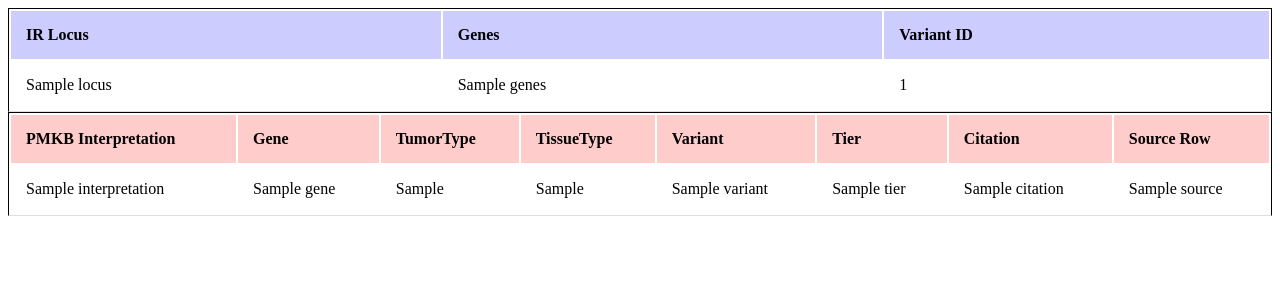
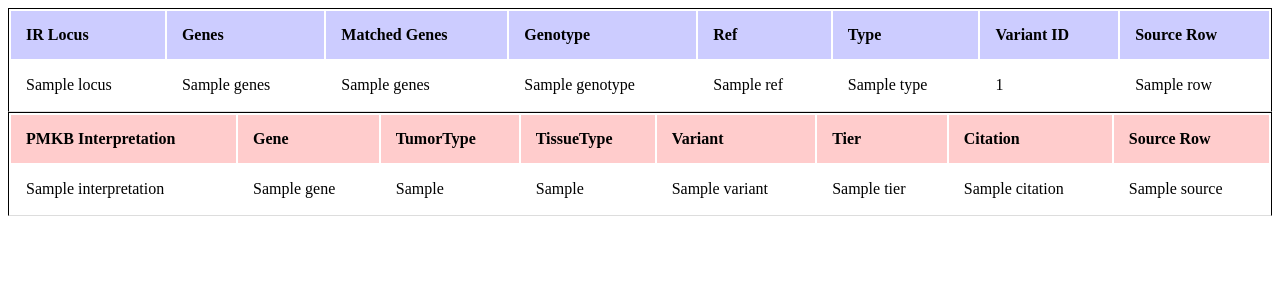
Before and after one commit to NYU-Molecular-Pathology/IR-interpreter, a Python web app: template app/templates/report.html in a window 1280 px wide. Shown: the top 300 px of the page. Run offline with Jinja, Linux system fonts and the light colour scheme; the template is opened without the code that fills it: most values are stand-ins (such as "Sample title", 1, 10 or a date in 2020).

Commit message:
add more fields to the report

```diff
--- a/app/templates/report.html
+++ b/app/templates/report.html
@@ -34,12 +34,22 @@ th, td {
       <tr>
         <th>IR Locus</th>
         <th>Genes</th>
+        <th>Matched Genes</th>
+        <th>Genotype</th>
+        <th>Ref</th>
+        <th>Type</th>
         <th>Variant ID</th>
+        <th>Source Row</th>
       </tr>
       <tr>
         <td>{{ record.data['Locus'] }}</td>
         <td>{{ record.data['Genes'] }}</td>
+        <td>{{ record.genes }}</td>
+        <td>{{ record.data['Genotype'] }}</td>
+        <td>{{ record.data['Ref'] }}</td>
+        <td>{{ record.data['Type'] }}</td>
         <td>{{ record.data['Variant ID'] }}</td>
+        <td>{{ record.data['Row'] }}</td>
       </tr>
     </table>
 
```
